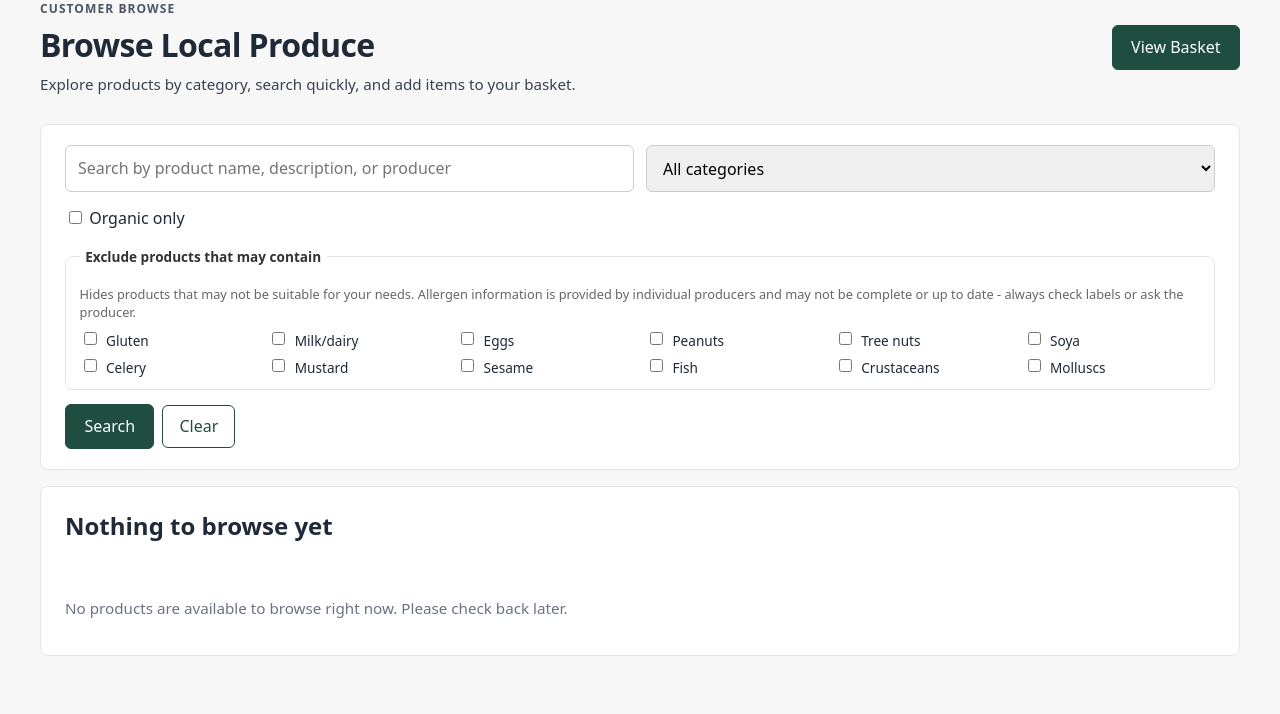
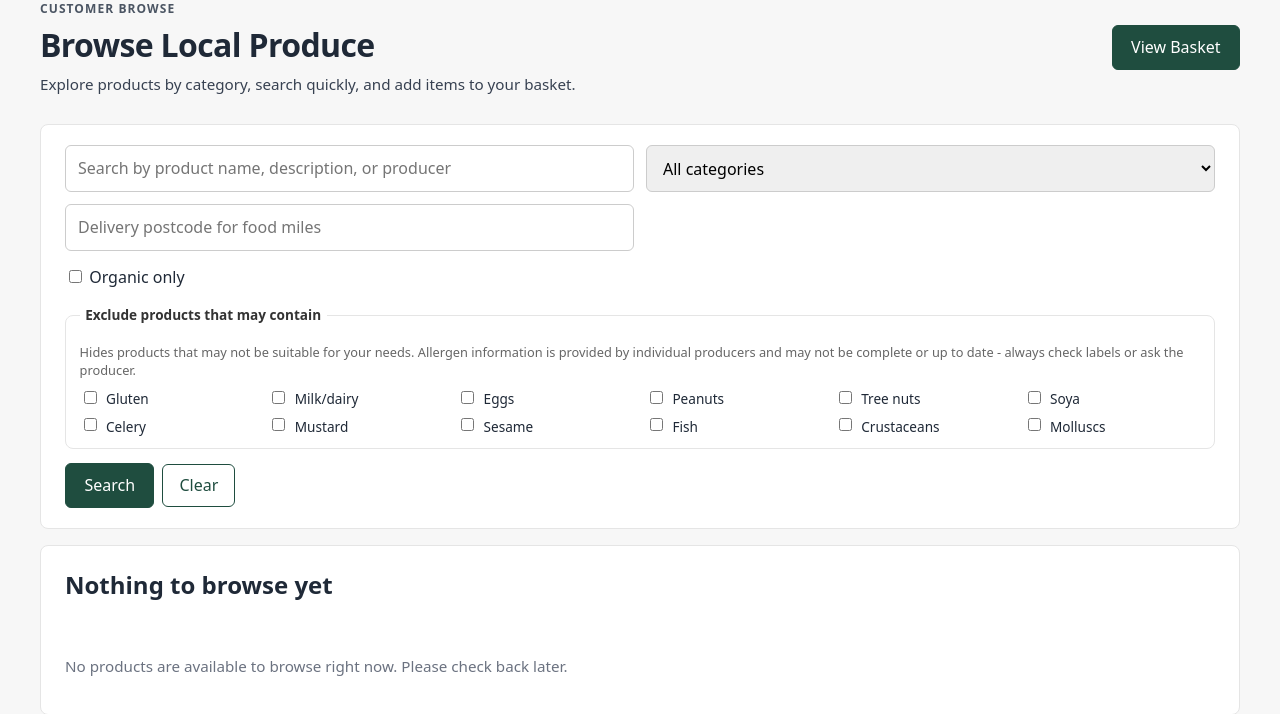
Before and after one commit to FinlayRed/DESD, a Django app: page /customer/products/ in a window 1280 px wide. Shown: the part 140-854 px from the top of the page. Before the commit the page ends 796 px from the top, so only its background shows below. Run offline with Django 5.2, Linux system fonts and the light colour scheme; data that the repository does not hold is empty.

Commit message:
Food miles UI

```diff
--- a/core/templates/core/customer_product_list.html
+++ b/core/templates/core/customer_product_list.html
@@ -32,6 +32,13 @@
                     </option>
                 {% endfor %}
             </select>
+            <input
+                type="text"
+                name="postcode"
+                placeholder="Delivery postcode for food miles"
+                value="{{ postcode }}"
+                autocomplete="postal-code"
+            >
         </div>
         <div class="checkbox-row">
             <label>
@@ -78,6 +85,7 @@
                                 <tr>
                                     <th>Product</th>
                                     <th>Farm Origin</th>
+                                    {% if postcode %}<th>Food Miles</th>{% endif %}
                                     <th>Harvest / Availability</th>
                                     <th>Season Status</th>
                                     <th>Allergens</th>
@@ -103,6 +111,7 @@
                                             {{ product.producer.business_name }}
                                             <p class="meta" style="margin: 0.3rem 0 0;">{{ product.producer.postcode }}</p>
                                         </td>
+                                        {% if postcode %}<td>{% if product.food_miles != None %}{{ product.food_miles }} miles{% else %}-{% endif %}</td>{% endif %}
                                         <td>
                                             {% if product.available_from %}{{ product.available_from }}{% else %}N/A{% endif %}
                                             to
--- a/core/views.py
+++ b/core/views.py
@@ -25,7 +25,7 @@ from .forms import (
     SurplusListingForm,
 )
 from .models import Category, Order, OrderItem, Producer, ProducerContent, ProducerSettlement, Product, SurplusListing
-from .services import item_food_miles, order_item_requires_attention, sync_producer_settlements
+from .services import calculate_food_miles, item_food_miles, order_item_requires_attention, sync_producer_settlements
 
 # Customer browse: exclude products whose allergen_info matches any keyword in selected groups (keyword-based).
 ALLERGEN_EXCLUSION_GROUPS = {
@@ -628,9 +628,11 @@ class CustomerProductBrowseView(ListView):
         context = super().get_context_data(**kwargs)
         today = timezone.localdate()
         products = list(context["products"])
+        delivery_postcode = self.request.GET.get("postcode", "").strip()
         grouped = {}
 
         for product in products:
+            product.food_miles = calculate_food_miles(product.producer.postcode, delivery_postcode)
             label = product.category.name if product.category else self.UNCATEGORISED_LABEL
             if product.available_from and product.available_to:
                 if product.available_from <= today <= product.available_to:
@@ -657,6 +659,7 @@ class CustomerProductBrowseView(ListView):
         else:
             context["customer_browse_catalog_empty"] = not Product.objects.filter(is_active=True).exists()
         context["query"] = self.request.GET.get("q", "").strip()
+        context["postcode"] = delivery_postcode
         context["active_category"] = self.request.GET.get("category", "").strip().lower()
         context["organic_only"] = self.request.GET.get("organic") == "1"
         context["allergen_exclusion_choices"] = ALLERGEN_EXCLUSION_CHOICES
```
Also changed, not shown: core/tests.py (+12 -0 lines).
